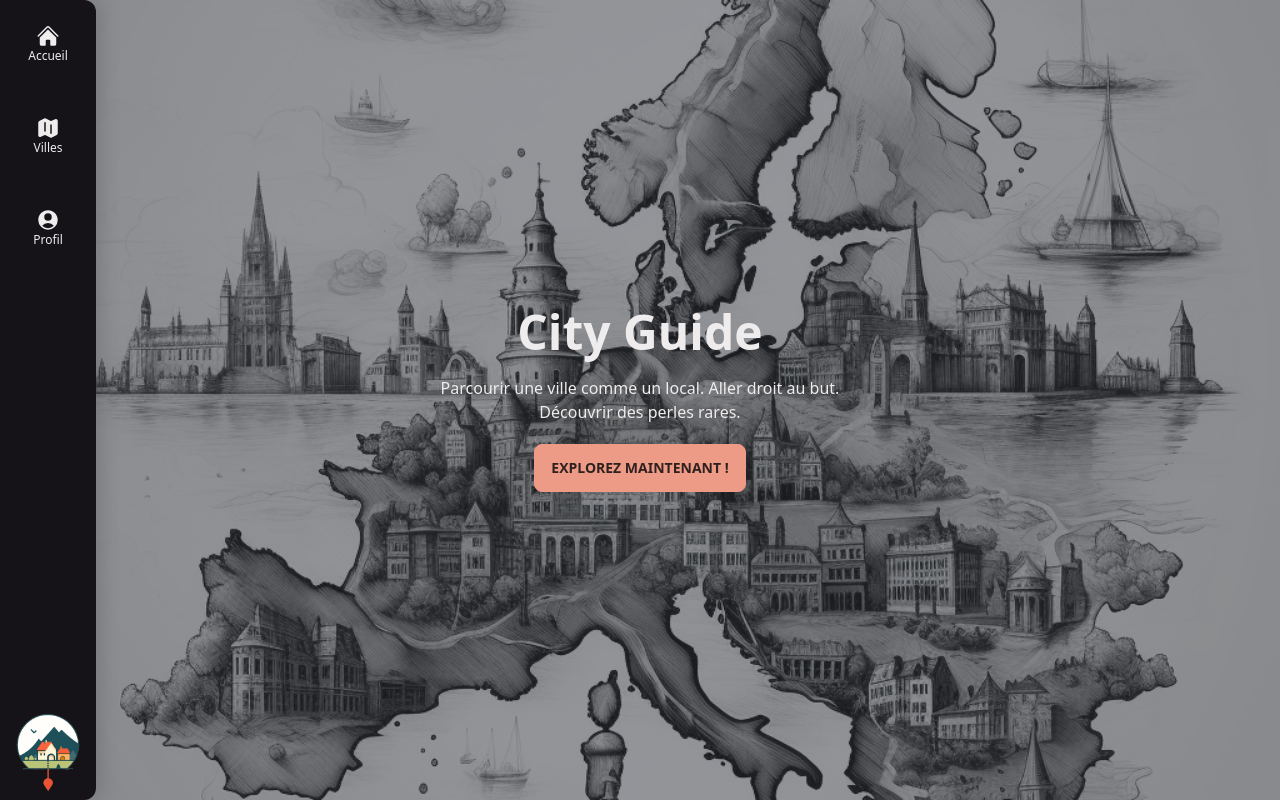
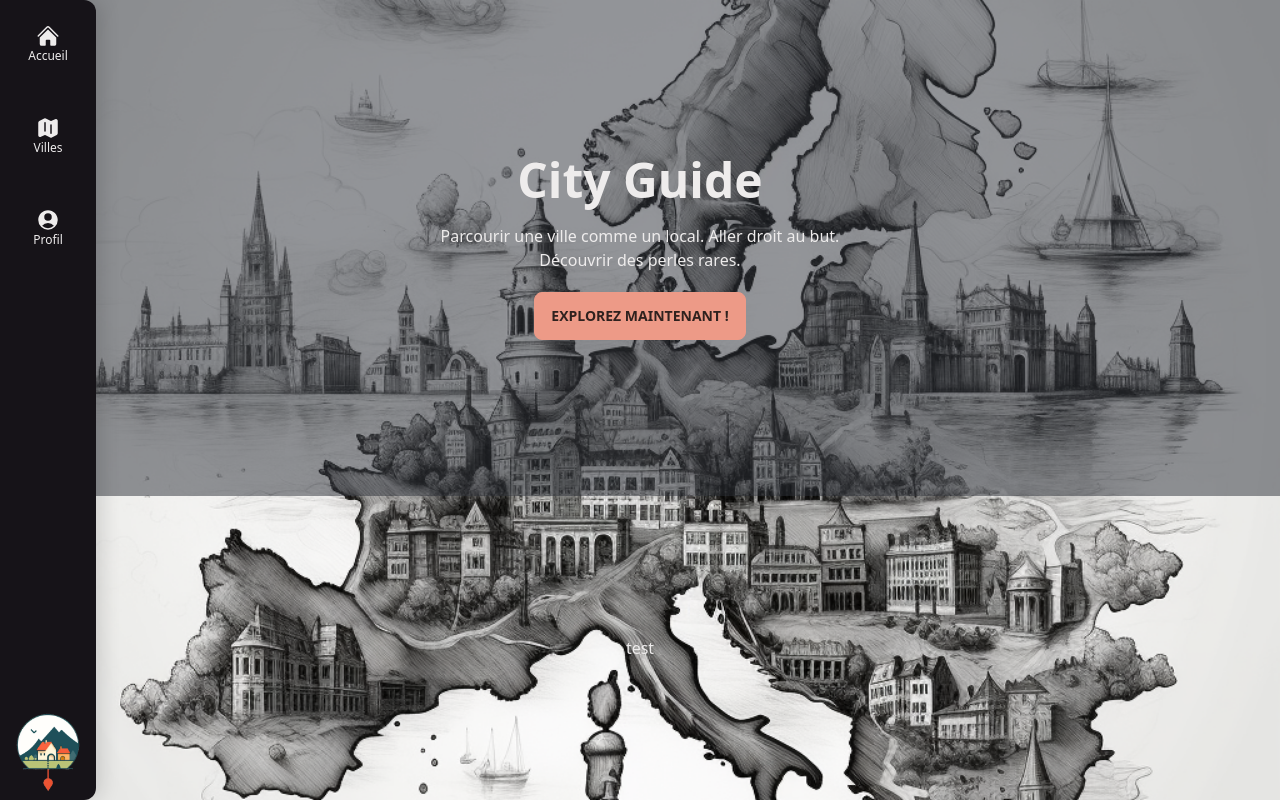
Before and after one commit to WildCodeSchool/2023-03-wns-keller-groupe3, a React (Create React App) app in the folder client/: page / in a window 1280 px wide. Built offline with nearby package versions, Linux system fonts and the light colour scheme; no server answers; what pexels would draw is missing.

Commit message:
added test

```diff
--- a/client/src/pages/Home.tsx
+++ b/client/src/pages/Home.tsx
@@ -4,19 +4,20 @@ import { Link } from "react-router-dom";
 function Home() {
   return (
     <div
-      className='hero min-h-screen bg-base-content'
+      className="hero min-h-screen bg-base-content"
       style={{ backgroundImage: `url(${backgroundImage})` }}
     >
-      <div className='hero-overlay '></div>
-      <div className='hero-content text-center text-neutral-content'>
-        <div className='max-w-2-xl text-base-content'>
-          <h1 className='mb-5 text-5xl font-bold'>City Guide</h1>
-          <p className='mb-5'>
+      test
+      <div className="hero-overlay "></div>
+      <div className="hero-content text-center text-neutral-content">
+        <div className="max-w-2-xl text-base-content">
+          <h1 className="mb-5 text-5xl font-bold">City Guide</h1>
+          <p className="mb-5">
             Parcourir une ville comme un local. Aller droit au but. <br />
             Découvrir des perles rares.
           </p>
-          <Link to='/cities'>
-            <button className='btn btn-primary'>Explorez maintenant !</button>
+          <Link to="/cities">
+            <button className="btn btn-primary">Explorez maintenant !</button>
           </Link>
         </div>
       </div>
```
